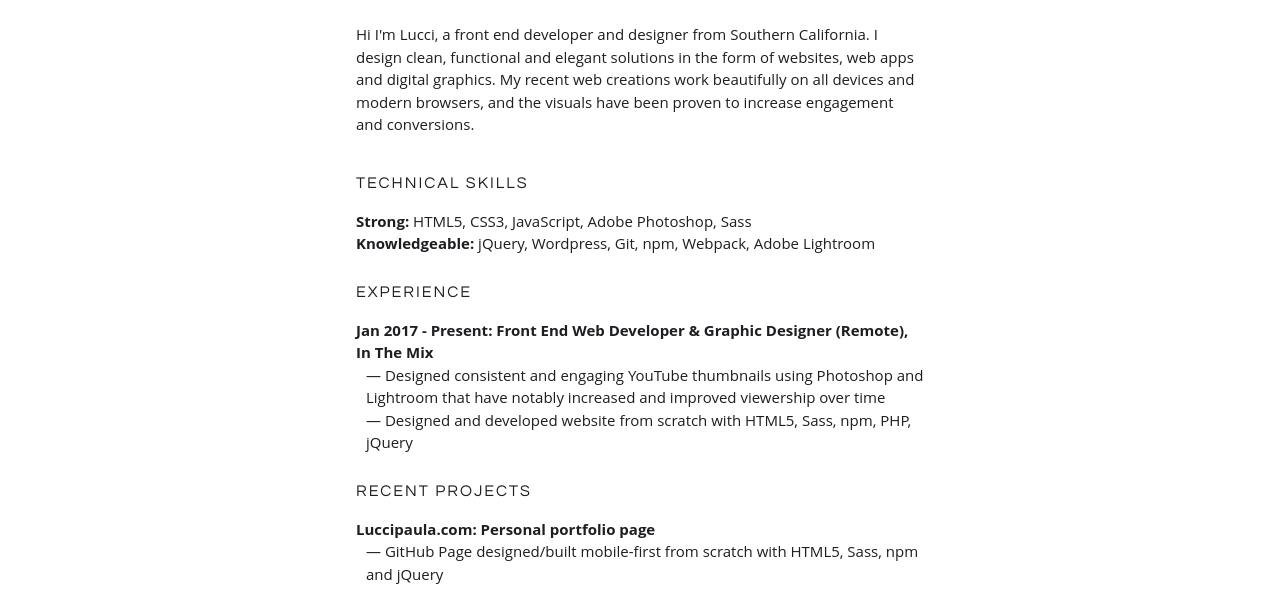
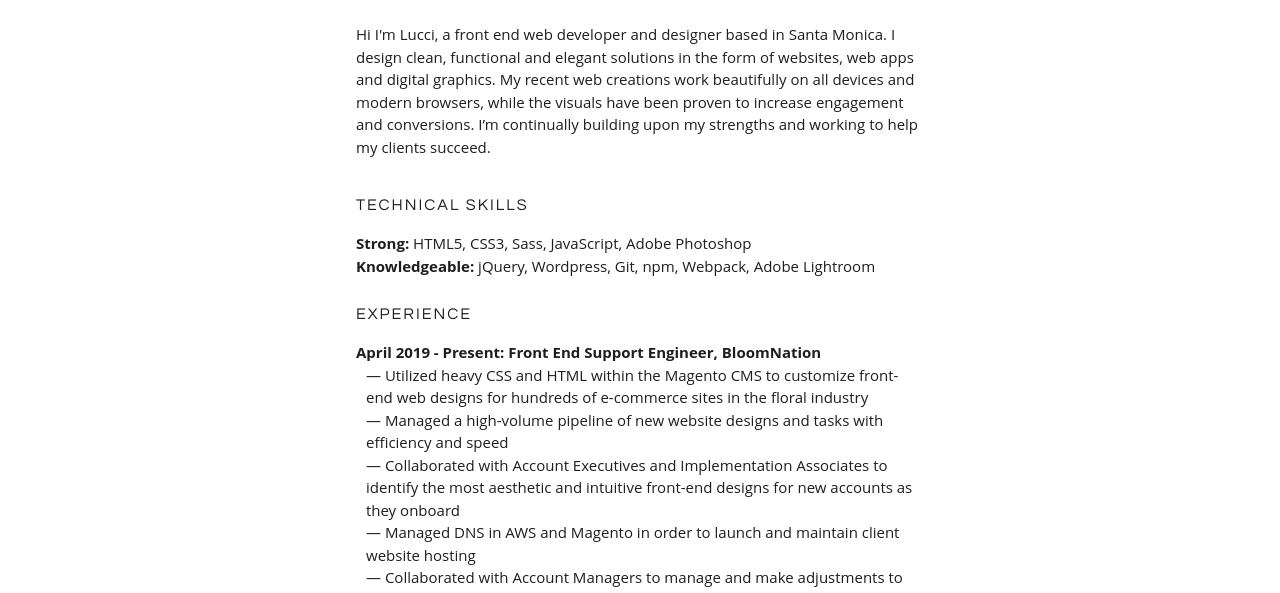
Before and after one commit to lucciwynne/resume, a website built with webpack: page src/index.html in a window 1280 px wide. Shown: the part 201-794 px from the top of the page. Built offline with nearby package versions, Linux system fonts and the light colour scheme; a web font is replaced by a local one.

Commit message:
Updated experience and downloadable files

```diff
--- a/src/index.html
+++ b/src/index.html
@@ -38,13 +38,13 @@
 			</div>
 
 			<p class="resume__content--summary">
-				Hi I'm Lucci, a front end developer and designer from Southern California. I design clean, functional and elegant solutions in the form of websites, web apps and digital graphics. My recent web creations work beautifully on all devices and modern browsers, and the visuals have been proven to increase engagement and conversions.
+				Hi I'm Lucci, a front end web developer and designer based in Santa Monica. I design clean, functional and elegant solutions in the form of websites, web apps and digital graphics. My recent web creations work beautifully on all devices and modern browsers, while the visuals have been proven to increase engagement and conversions. I’m continually building upon my strengths and working to help my clients succeed.
 			</p>
 
 			<div class="resume__content--section">
 				<h3 class="resume__content--heading">Technical Skills</h3>
 				<p class="resume__content--text">
-					<strong>Strong:</strong> HTML5, CSS3, JavaScript, Adobe Photoshop, Sass
+					<strong>Strong:</strong> HTML5, CSS3, Sass, JavaScript, Adobe Photoshop
 				</p>
 				<p class="resume__content--text">
 					<strong>Knowledgeable:</strong> jQuery, Wordpress, Git, npm, Webpack, Adobe Lightroom
@@ -53,6 +53,25 @@
 
 			<div class="resume__content--section">
 				<h3 class="resume__content--heading">Experience</h3>
+				<p class="resume__content--text">
+					<strong>April 2019 - Present: Front End Support Engineer, BloomNation</strong>
+				</p>
+				<p class="resume__content--text list">
+					&mdash; Utilized heavy CSS and HTML within the Magento CMS to customize front-end web designs for hundreds of e-commerce sites in the floral industry
+				</p>
+				<p class="resume__content--text list">
+					&mdash; Managed a high-volume pipeline of new website designs and tasks with efficiency and speed
+				</p>
+				<p class="resume__content--text list">
+					&mdash; Collaborated with Account Executives and Implementation Associates to identify the most aesthetic and intuitive front-end designs for new accounts as they onboard
+				</p>
+				<p class="resume__content--text list">
+					&mdash; Managed DNS in AWS and Magento in order to launch and maintain client website hosting
+				</p>
+				<p class="resume__content--text list">
+					&mdash; Collaborated with Account Managers to manage and make adjustments to existing websites to improve design and SEO throughout their entire lifetime as an account with the company
+				</p>
+
 				<p class="resume__content--text">
 					<strong>Jan 2017 - Present: Front End Web Developer & Graphic Designer (Remote), In The Mix</strong>
 				</p>
@@ -67,13 +86,6 @@
 			<div class="resume__content--section">
 				<h3 class="resume__content--heading">Recent Projects</h3>
 				<p class="resume__content--text">
-					<strong>Luccipaula.com: Personal portfolio page</strong>
-				</p>
-				<p class="resume__content--text list">
-					&mdash; GitHub Page designed/built mobile-first from scratch with HTML5, Sass, npm and jQuery
-				</p>
-				<br>
-				<p class="resume__content--text">
 					<strong>Solario: A JavaScript app that helps you protect your skin from the sun's rays</strong>
 				</p>
 				<p class="resume__content--text list">
@@ -84,7 +96,7 @@
 			<div class="resume__content--section">
 				<h3 class="resume__content--heading">Education</h3>
 				<p class="resume__content--text">
-					<strong>2017 - Present:</strong> Responsive Web Design (300 hours), Javascript Algorithms And Data Structures, Front End Libraries Curricula, freeCodeCamp
+					<strong>2017 - Present:</strong> Responsive Web Design (300 hours), Javascript Algorithms And Data Structures (300 hours), Front End Libraries Curricula, freeCodeCamp
 				</p>
 				<p class="resume__content--text">
 					<strong>2018:</strong> “The Complete Javascript Course 2018” Course (26 hours), Udemy
```
Also changed, not shown: dist/index.html, dist/js/bundle.js, 2 other files.
